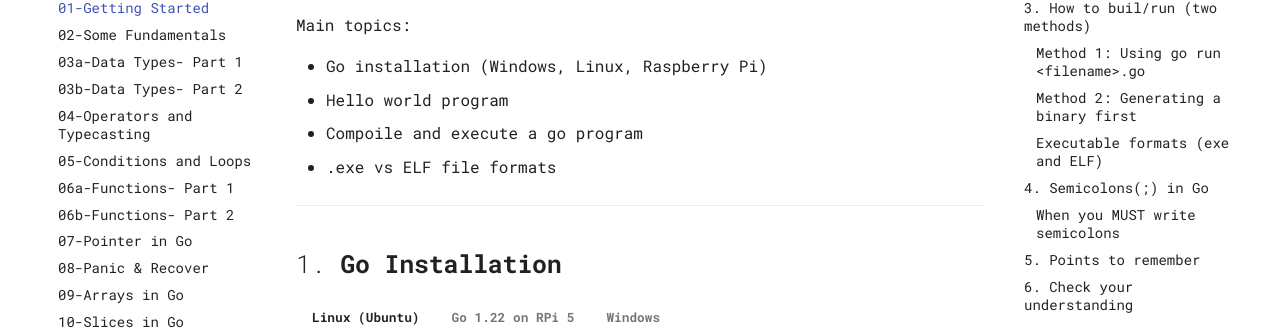
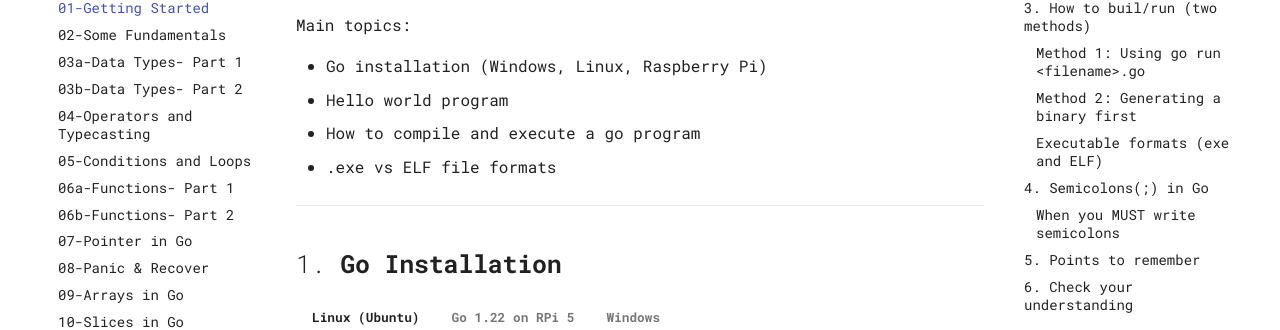
Before and after one commit to alohamujeeb/alohamujeeb.github.io, an MkDocs documentation site: the page built from docs/programming/languages/golang101/01-gettingstarted.md, in a window 1280 px wide and 900 px high. Shown: the part 259-589 px from the top of the window. Built offline with MkDocs 1.6.1 and Material for MkDocs 9.7.7, drawn with Linux system fonts in a browser that asks for light colours.

Commit message:
minor adjustments

```diff
--- a/docs/programming/languages/golang101/01-gettingstarted.md
+++ b/docs/programming/languages/golang101/01-gettingstarted.md
@@ -4,7 +4,7 @@
 
 - Go installation (Windows, Linux, Raspberry Pi)
 - Hello world program
-- Compoile and execute a go program
+- How to compile and execute a go program
 - .exe vs ELF file formats
 
 ---
```
